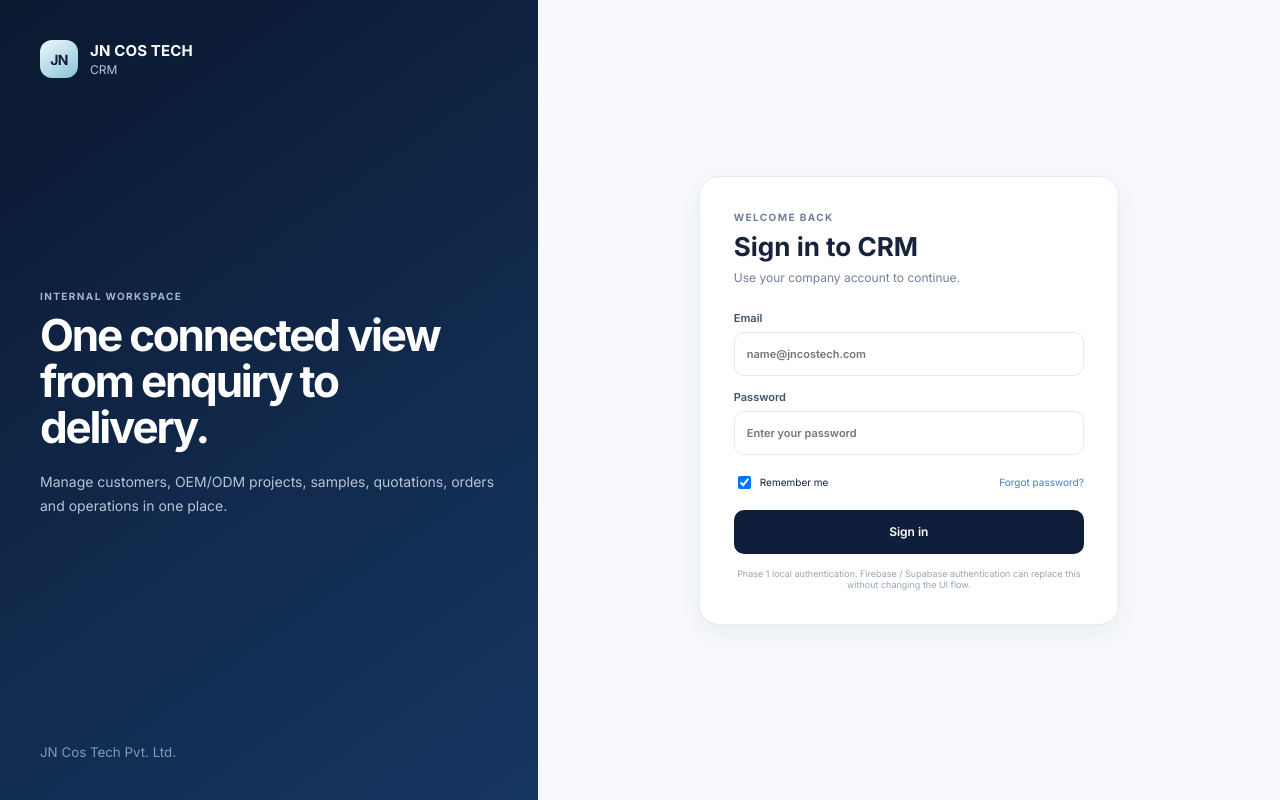
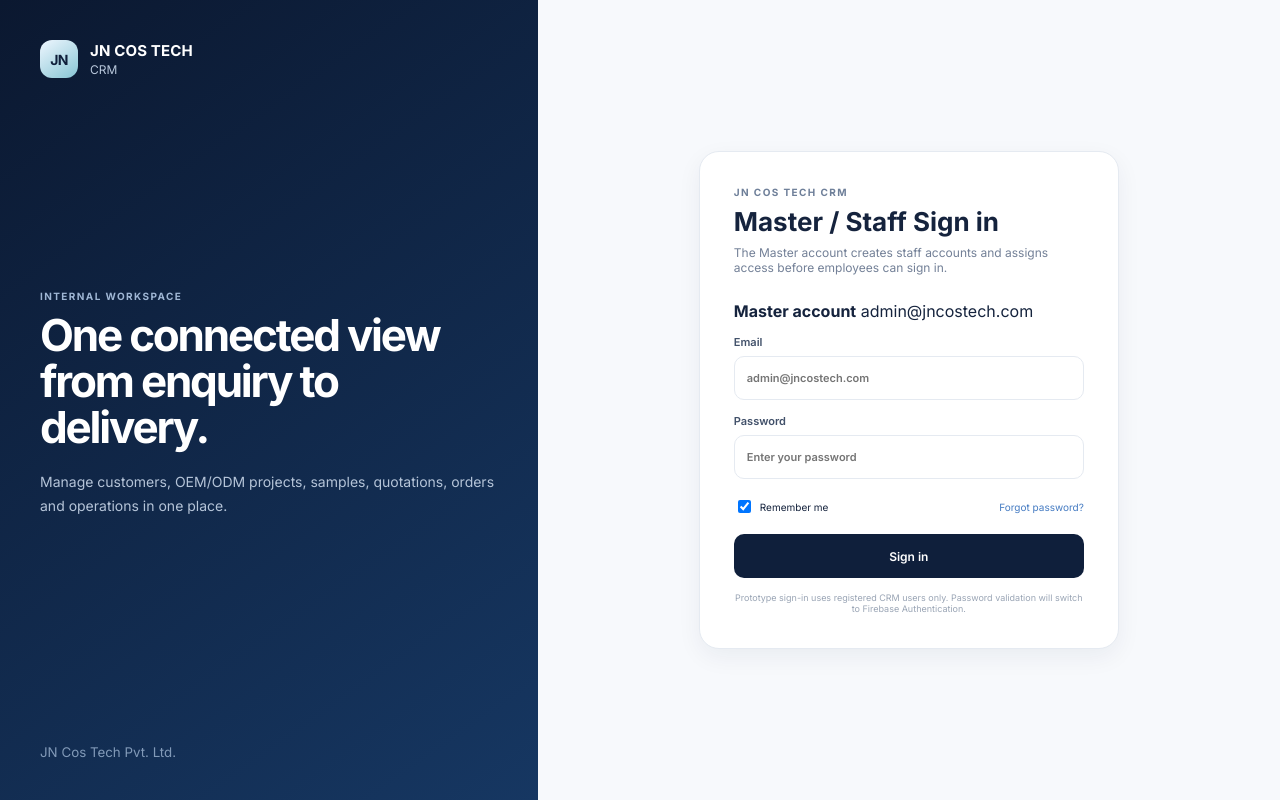
Before and after one commit to jyhome1228-cyber/jnccrm, a website: page login.html in a window 1280 px wide. Drawn offline with Linux system fonts and the light colour scheme.

Commit message:
feat: clarify master-first CRM sign-in flow

```diff
--- a/login.html
+++ b/login.html
@@ -26,12 +26,16 @@
 
     <section class="login-form-panel">
       <form class="login-card" id="loginForm">
-        <p class="eyebrow">WELCOME BACK</p>
-        <h2>Sign in to CRM</h2>
-        <p class="login-help">Use your company account to continue.</p>
+        <p class="eyebrow">JN COS TECH CRM</p>
+        <h2>Master / Staff Sign in</h2>
+        <p class="login-help">The Master account creates staff accounts and assigns access before employees can sign in.</p>
+        <div class="master-login-note">
+          <strong>Master account</strong>
+          <span>admin@jncostech.com</span>
+        </div>
 
         <label>Email
-          <input id="loginEmail" type="email" placeholder="name@jncostech.com" required />
+          <input id="loginEmail" type="email" placeholder="admin@jncostech.com" required />
         </label>
         <label>Password
           <input id="loginPassword" type="password" placeholder="Enter your password" required minlength="4" />
@@ -44,7 +48,7 @@
 
         <button class="primary-button full" type="submit">Sign in</button>
         <p class="form-error hidden" id="loginError"></p>
-        <p class="login-note">Phase 1 local authentication. Firebase / Supabase authentication can replace this without changing the UI flow.</p>
+        <p class="login-note">Prototype sign-in uses registered CRM users only. Password validation will switch to Firebase Authentication.</p>
       </form>
     </section>
   </main>
```
